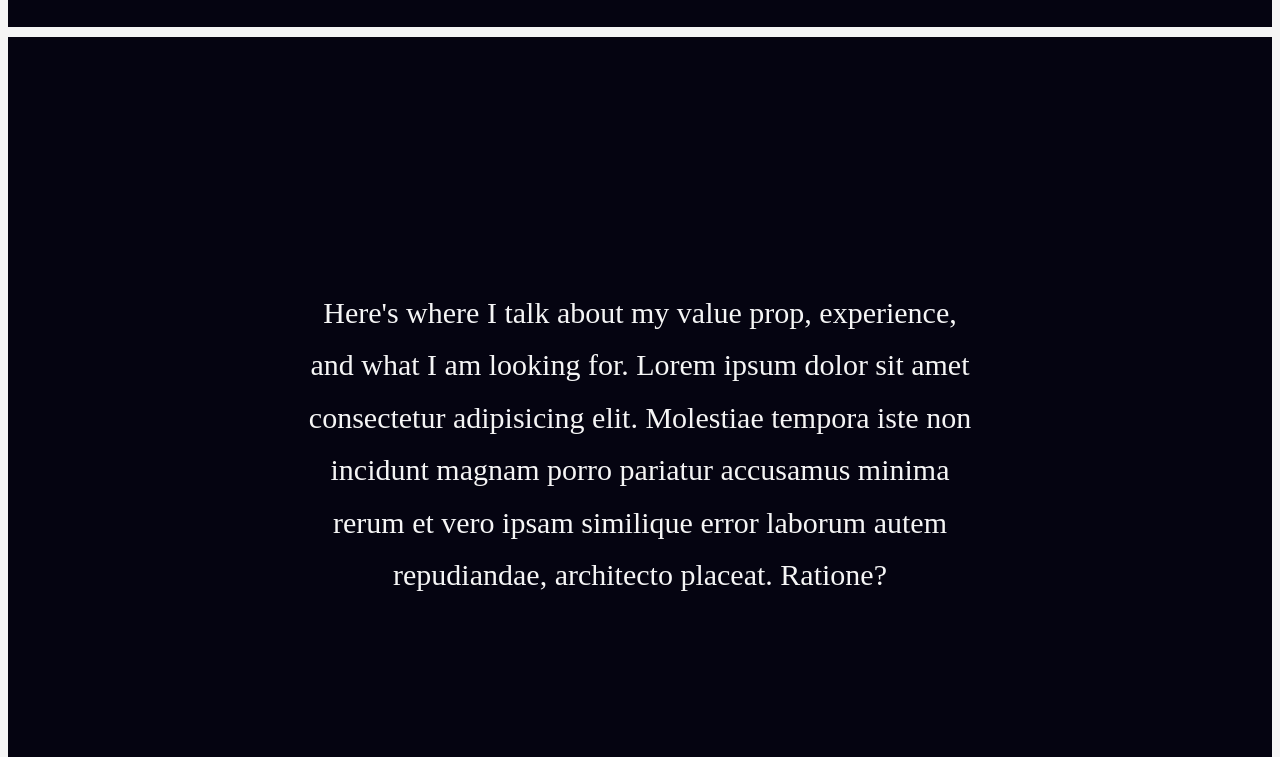
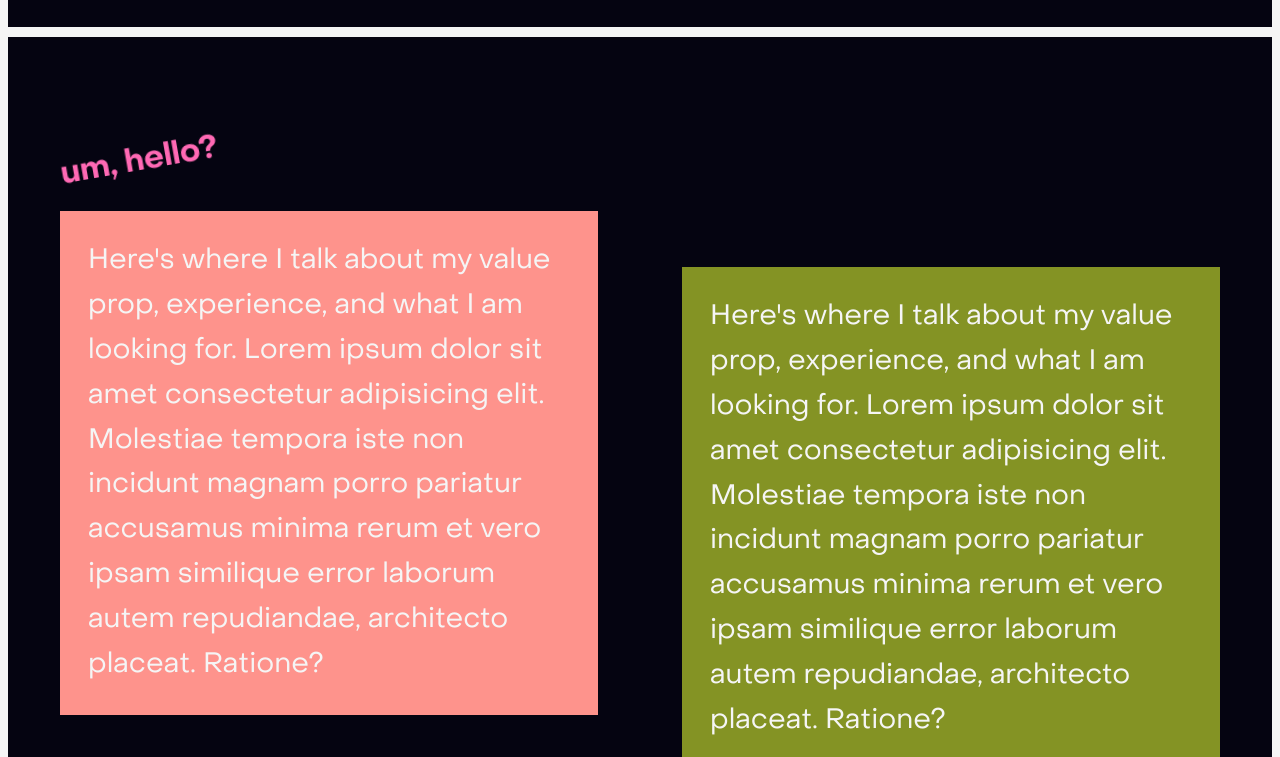
Before and after one commit to goldmintz/ag-personal-site, a plain HTML site: page index.html in a window 1280 px wide. Shown: the part 763-1520 px from the top of the page. Drawn offline with Linux system fonts and the light colour scheme; a web font is replaced by a local one.

Commit message:
Broke experience into 2 columns

```diff
--- a/index.html
+++ b/index.html
@@ -81,15 +81,28 @@
 
 			<!-- Begin Experience Section -->
 			<span id="experience"></span>
-			<section class="about-wrapper">
-				<div class="about-content">
-					<p class="fade-in">
-						Here's where I talk about my value prop, experience, and what I am
-						looking for. Lorem ipsum dolor sit amet consectetur adipisicing
-						elit. Molestiae tempora iste non incidunt magnam porro pariatur
-						accusamus minima rerum et vero ipsam similique error laborum autem
-						repudiandae, architecto placeat. Ratione?
-					</p>
+			<section class="experience-wrapper">
+				<div class="experience-header">um, hello?</div>
+				<div class="experience-cols">
+					<div class="experience-content" id="experience-col-1">
+						<div class="experience-text">
+							Here's where I talk about my value prop, experience, and what I am
+							looking for. Lorem ipsum dolor sit amet consectetur adipisicing
+							elit. Molestiae tempora iste non incidunt magnam porro pariatur
+							accusamus minima rerum et vero ipsam similique error laborum autem
+							repudiandae, architecto placeat. Ratione?
+						</div>
+					</div>
+
+					<div class="experience-content" id="experience-col-2">
+						<div class="experience-text">
+							Here's where I talk about my value prop, experience, and what I am
+							looking for. Lorem ipsum dolor sit amet consectetur adipisicing
+							elit. Molestiae tempora iste non incidunt magnam porro pariatur
+							accusamus minima rerum et vero ipsam similique error laborum autem
+							repudiandae, architecto placeat. Ratione?
+						</div>
+					</div>
 				</div>
 			</section>
 			<!-- End About Section -->
--- a/styles/styles.css
+++ b/styles/styles.css
@@ -142,7 +142,7 @@ a:visited {
 
 nav {
 	display: flex;
-	padding: 1.5em 3em;
+	padding: 1.5em 4.25em;
 	width: calc(100% - 1.3em);
 	justify-content: flex-end;
 	/* justify-content: space-between; */
@@ -341,34 +341,68 @@ nav {
 	border: 1px solid red;
 } */
 
-/* ABOUT */
-.about-wrapper {
+/* EXPERIENCE */
+.experience-wrapper {
 	display: flex;
 	flex-direction: column;
+	justify-content: flex-start;
+	margin: 5% 0% 1% 0%;
+	padding: 3.25em;
+	font-family: objectSansReg;
+
+	/* full vh minus height of nav */
+	height: calc(100vh);
+	/* flex-direction: column;
 	justify-content: center;
 	align-items: center;
-	scroll-snap-align: center;
-	height: calc(100vh - 5em); /* full vh minus height of nav */
-	/* gap: 40px; */
-	margin: 5% 0% 1% 0%;
-	text-align: center;
-	font-family: objectSansThin;
+	text-align: center; */
 }
 
-.about-content {
+.experience-cols {
 	display: flex;
+	flex-direction: row;
+}
+
+.experience-content {
+	display: flex;
+	padding: 1em;
+	font-size: 1.75em;
+	/* flex: 1; */
+	justify-content: center;
+	/* align-items: center; */
+	/* border-radius: 3%; */
+
+	/* display: flex;
 	flex-direction: column;
 	align-items: center;
 	justify-content: center;
 	flex: 1;
 	font-size: 30px;
 	padding: 0em 10em;
-	/* offset parent height */
-	/* margin-top: 3em; */
-	/* margin-bottom: 3em; */
 	line-height: 1.75;
 	cursor: default;
-	height: 100%;
+	height: 100%; */
+}
+
+.experience-header {
+	color: var(--hotpink);
+	transform: rotate(-10deg);
+	font-family: objectSansBold;
+	align-self: flex-start;
+	font-size: 2em;
+	margin-bottom: 0.75em;
+}
+
+#experience-col-1 {
+	background: var(--flamingo);
+	margin-right: 1.5em;
+	margin-bottom: 2em;
+}
+
+#experience-col-2 {
+	background: var(--olive);
+	margin-left: 1.5em;
+	margin-top: 2em;
 }
 
 /* PROJECTS */
@@ -395,11 +429,9 @@ nav {
 	justify-content: center;
 	align-items: center;
 	padding: 0em 4.5em;
-	scroll-snap-align: start;
 }
 
 .projects-header {
-	/* margin-top: 3em; */
 	width: 100%;
 	margin-bottom: 0.25em;
 	line-height: 1;
```
